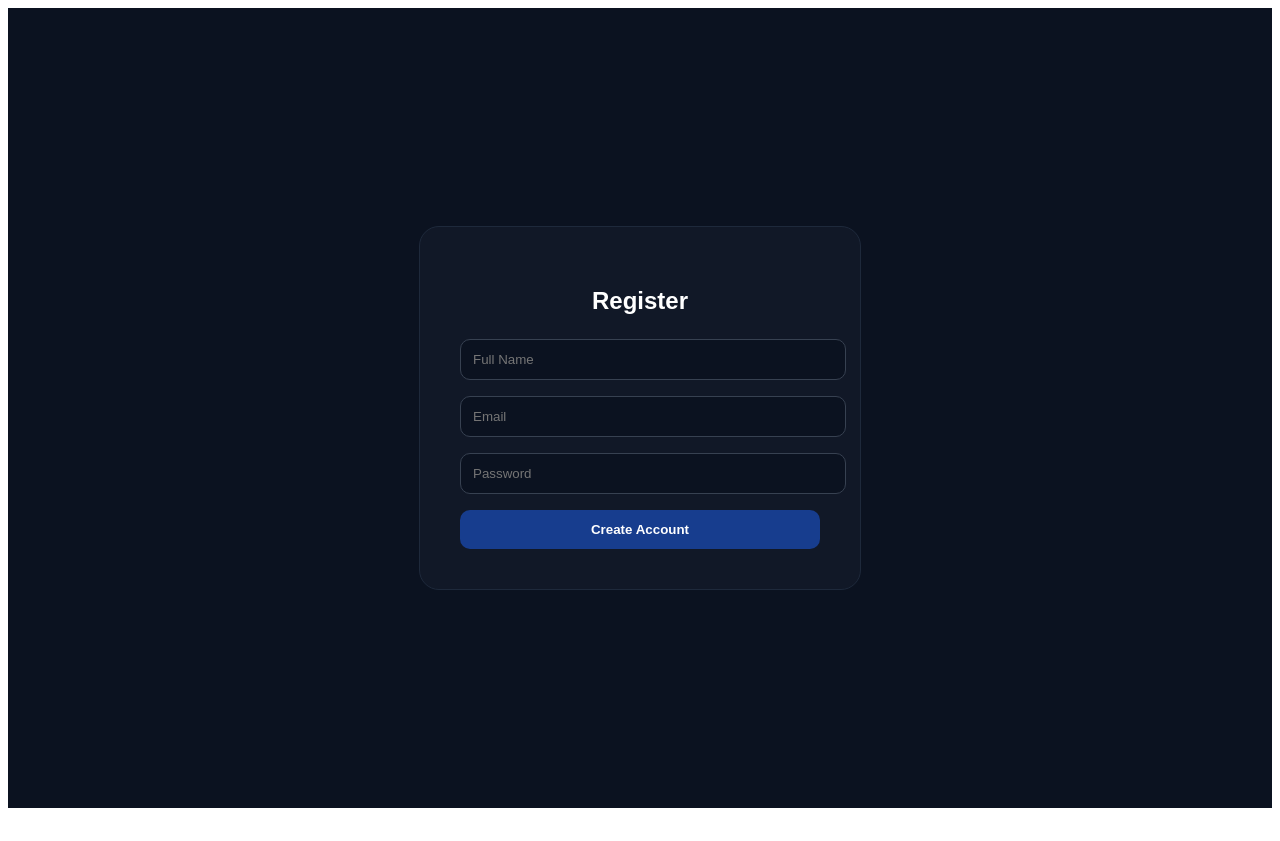
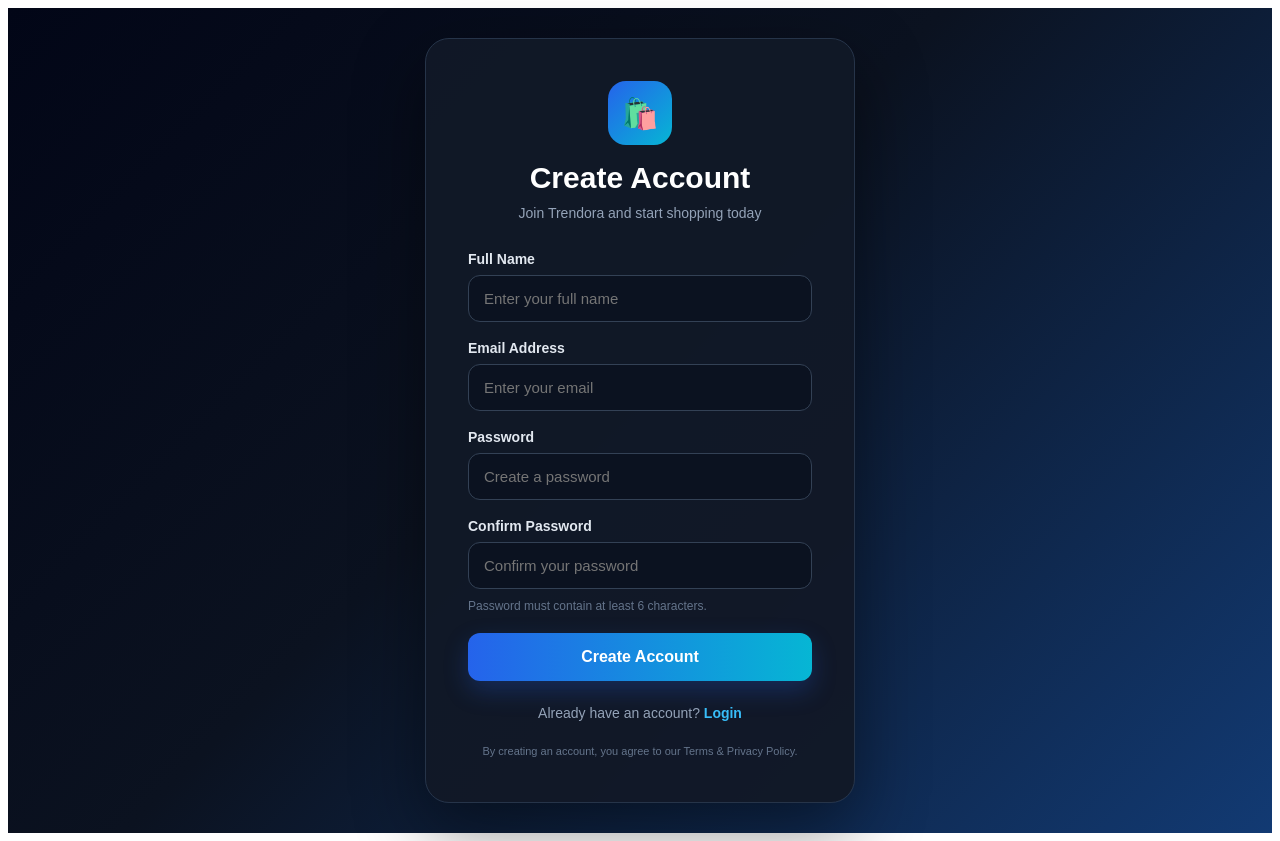
Before and after one commit to Priti2008/Trendora_e_commerce_website, a React (Vite) app in the folder frontend/: page /register in a window 1280 px wide. Before the commit the page ends 816 px from the top, so only its background shows below. Built offline with nearby package versions, Linux system fonts and the light colour scheme.

Commit message:
feat: improve the register page and look attrative

```diff
--- a/frontend/src/pages/Register.jsx
+++ b/frontend/src/pages/Register.jsx
@@ -5,110 +5,336 @@
     name: "",
     email: "",
     password: "",
+    confirmPassword: "",
   });
 
-  const handleSubmit = async () => {
+  const [loading, setLoading] = useState(false);
+  const [error, setError] = useState("");
+  const [success, setSuccess] = useState("");
+
+  const handleChange = (e) => {
+    setForm({
+      ...form,
+      [e.target.name]: e.target.value,
+    });
+
+    setError("");
+    setSuccess("");
+  };
+
+  const handleSubmit = async (e) => {
+    e.preventDefault();
+
+    setError("");
+    setSuccess("");
+
+    // Basic validation
+    if (!form.name.trim()) {
+      setError("Please enter your full name.");
+      return;
+    }
+
+    if (!form.email.trim()) {
+      setError("Please enter your email address.");
+      return;
+    }
+
+    if (!form.password) {
+      setError("Please enter a password.");
+      return;
+    }
+
+    if (form.password.length < 6) {
+      setError("Password must be at least 6 characters.");
+      return;
+    }
+
+    if (form.password !== form.confirmPassword) {
+      setError("Passwords do not match.");
+      return;
+    }
+
+    try {
+      setLoading(true);
+
+      // Send only the fields expected by your backend
       const res = await fetch("http://localhost:5000/api/register", {
         method: "POST",
         headers: {
           "Content-Type": "application/json",
         },
-      body: JSON.stringify(form),
+        body: JSON.stringify({
+          name: form.name.trim(),
+          email: form.email.trim(),
+          password: form.password,
+        }),
       });
 
       const data = await res.json();
 
       if (data.success) {
         localStorage.setItem("user", JSON.stringify(data.user));
+
+        setSuccess("Account created successfully!");
+
+        // Go to home page after successful registration
+        setTimeout(() => {
           window.location.href = "/";
+        }, 800);
       } else {
-      alert(data.message);
+        setError(data.message || "Registration failed.");
+      }
+    } catch (err) {
+      setError(
+        "Unable to connect to the server. Please make sure the backend is running."
+      );
+    } finally {
+      setLoading(false);
     }
   };
 
   return (
     <div style={container}>
       <div style={card}>
-        <h2 style={title}>Register</h2>
+        {/* Brand */}
+        <div style={brandIcon}>🛍️</div>
+
+        <h1 style={title}>Create Account</h1>
+
+        <p style={subtitle}>
+          Join Trendora and start shopping today
+        </p>
+
+        {/* Error message */}
+        {error && <div style={errorBox}>{error}</div>}
+
+        {/* Success message */}
+        {success && <div style={successBox}>{success}</div>}
+
+        <form onSubmit={handleSubmit}>
+          {/* Name */}
+          <label style={label}>Full Name</label>
 
           <input
             type="text"
-          placeholder="Full Name"
+            name="name"
+            placeholder="Enter your full name"
             value={form.name}
-          onChange={(e) =>
-            setForm({ ...form, name: e.target.value })
-          }
+            onChange={handleChange}
             style={input}
+            disabled={loading}
           />
+
+          {/* Email */}
+          <label style={label}>Email Address</label>
 
           <input
             type="email"
-          placeholder="Email"
+            name="email"
+            placeholder="Enter your email"
             value={form.email}
-          onChange={(e) =>
-            setForm({ ...form, email: e.target.value })
-          }
+            onChange={handleChange}
             style={input}
+            disabled={loading}
           />
+
+          {/* Password */}
+          <label style={label}>Password</label>
 
           <input
             type="password"
-          placeholder="Password"
+            name="password"
+            placeholder="Create a password"
             value={form.password}
-          onChange={(e) =>
-            setForm({ ...form, password: e.target.value })
-          }
+            onChange={handleChange}
             style={input}
+            disabled={loading}
           />
 
-        <button onClick={handleSubmit} style={button}>
-          Create Account
+          {/* Confirm Password */}
+          <label style={label}>Confirm Password</label>
+
+          <input
+            type="password"
+            name="confirmPassword"
+            placeholder="Confirm your password"
+            value={form.confirmPassword}
+            onChange={handleChange}
+            style={input}
+            disabled={loading}
+          />
+
+          {/* Password information */}
+          <p style={passwordHint}>
+            Password must contain at least 6 characters.
+          </p>
+
+          {/* Button */}
+          <button
+            type="submit"
+            style={{
+              ...button,
+              opacity: loading ? 0.7 : 1,
+              cursor: loading ? "not-allowed" : "pointer",
+            }}
+            disabled={loading}
+          >
+            {loading ? "Creating Account..." : "Create Account"}
           </button>
+        </form>
+
+        {/* Login */}
+        <div style={loginText}>
+          Already have an account?{" "}
+          <a href="/login" style={loginLink}>
+            Login
+          </a>
+        </div>
+
+        {/* Footer */}
+        <p style={footer}>
+          By creating an account, you agree to our Terms & Privacy Policy.
+        </p>
       </div>
     </div>
   );
 }
 
+/* =========================
+   PAGE STYLES
+========================= */
+
 const container = {
   minHeight: "100vh",
-  background: "#0b1220",
+  background:
+    "linear-gradient(135deg, #020617 0%, #0b1220 45%, #123a73 100%)",
   display: "flex",
   alignItems: "center",
   justifyContent: "center",
-  color: "white",
-  fontFamily: "Arial",
+  padding: "30px 20px",
+  boxSizing: "border-box",
+  fontFamily: "Arial, sans-serif",
 };
 
 const card = {
-  background: "#111827",
-  padding: "40px",
-  borderRadius: "20px",
-  width: "360px",
-  border: "1px solid #1e293b",
+  width: "100%",
+  maxWidth: "430px",
+  background: "rgba(17, 24, 39, 0.96)",
+  padding: "42px",
+  borderRadius: "24px",
+  border: "1px solid #263449",
+  boxShadow: "0 25px 70px rgba(0, 0, 0, 0.45)",
+  boxSizing: "border-box",
+};
+
+const brandIcon = {
+  width: "64px",
+  height: "64px",
+  margin: "0 auto 16px",
+  borderRadius: "18px",
+  background: "linear-gradient(135deg, #2563eb, #06b6d4)",
+  display: "flex",
+  alignItems: "center",
+  justifyContent: "center",
+  fontSize: "30px",
 };
 
 const title = {
-  marginBottom: "24px",
+  margin: "0",
   textAlign: "center",
+  color: "#ffffff",
+  fontSize: "30px",
+  fontWeight: "700",
+};
+
+const subtitle = {
+  textAlign: "center",
+  color: "#94a3b8",
+  fontSize: "14px",
+  marginTop: "10px",
+  marginBottom: "30px",
+};
+
+const label = {
+  display: "block",
+  color: "#e2e8f0",
+  fontSize: "14px",
+  fontWeight: "600",
+  marginBottom: "8px",
 };
 
 const input = {
   width: "100%",
-  padding: "12px",
-  marginBottom: "16px",
-  borderRadius: "10px",
-  border: "1px solid #374151",
+  padding: "14px 15px",
+  marginBottom: "18px",
+  borderRadius: "12px",
+  border: "1px solid #334155",
   background: "#0b1220",
-  color: "white",
+  color: "#ffffff",
+  fontSize: "15px",
+  outline: "none",
+  boxSizing: "border-box",
+};
+
+const passwordHint = {
+  color: "#64748b",
+  fontSize: "12px",
+  marginTop: "-8px",
+  marginBottom: "20px",
 };
 
 const button = {
   width: "100%",
-  background: "#173d8e",
-  color: "white",
+  padding: "15px",
   border: "none",
+  borderRadius: "12px",
+  background: "linear-gradient(90deg, #2563eb, #06b6d4)",
+  color: "#ffffff",
+  fontSize: "16px",
+  fontWeight: "700",
+  boxShadow: "0 10px 25px rgba(37, 99, 235, 0.25)",
+};
+
+const errorBox = {
+  background: "#3f1515",
+  border: "1px solid #7f1d1d",
+  color: "#fca5a5",
   padding: "12px",
   borderRadius: "10px",
-  fontWeight: "bold",
-  cursor: "pointer",
+  fontSize: "14px",
+  marginBottom: "20px",
+  textAlign: "center",
 };
+
+const successBox = {
+  background: "#052e1a",
+  border: "1px solid #166534",
+  color: "#86efac",
+  padding: "12px",
+  borderRadius: "10px",
+  fontSize: "14px",
+  marginBottom: "20px",
+  textAlign: "center",
+};
+
+const loginText = {
+  textAlign: "center",
+  color: "#94a3b8",
+  fontSize: "14px",
+  marginTop: "24px",
+};
+
+const loginLink = {
+  color: "#38bdf8",
+  fontWeight: "700",
+  textDecoration: "none",
+};
+
+const footer = {
+  color: "#64748b",
+  fontSize: "11px",
+  textAlign: "center",
+  lineHeight: "1.5",
+  marginTop: "22px",
+  marginBottom: "0",
+};
```
Lines whose indentation alone changed are shown as unchanged.
